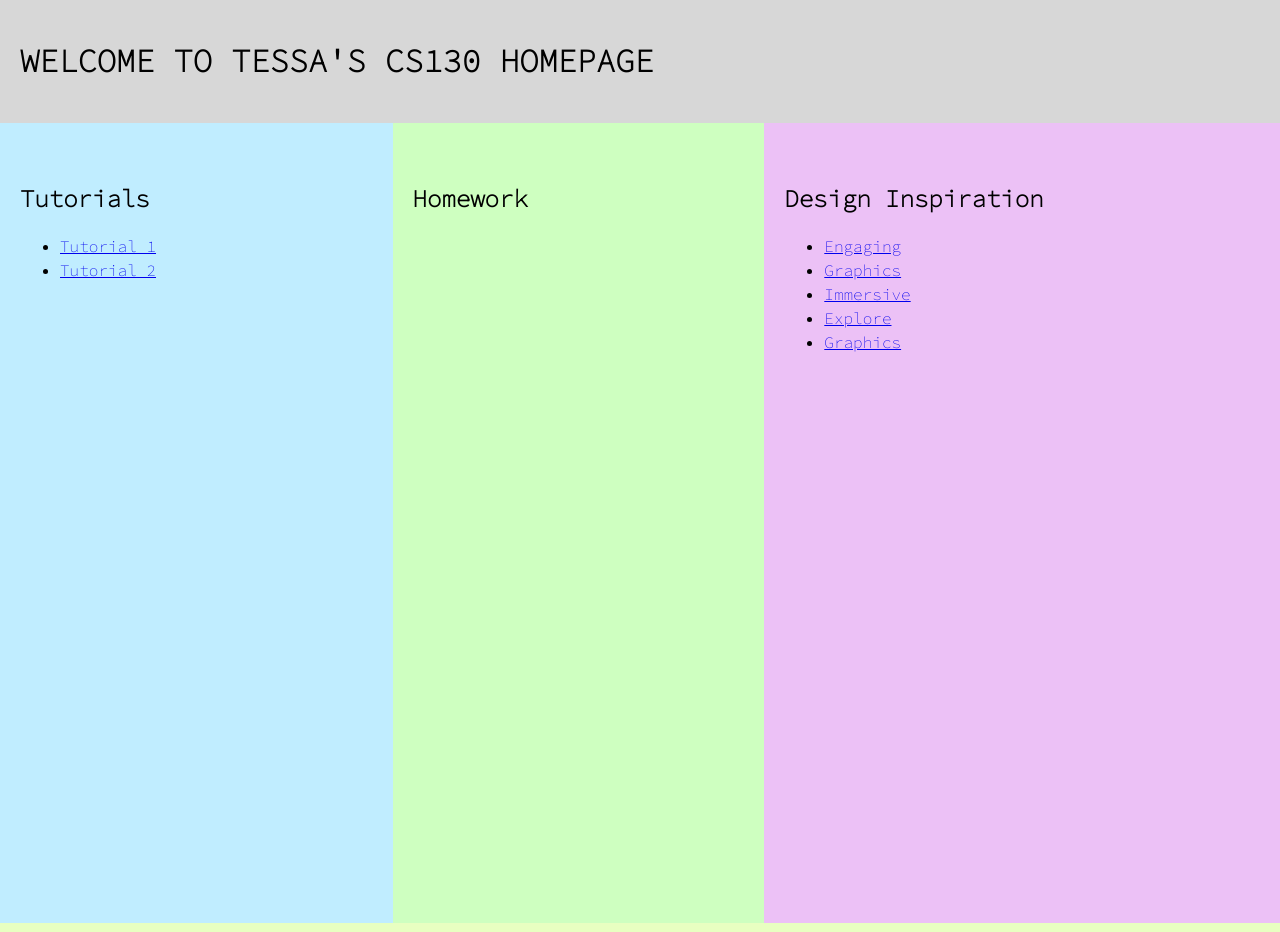
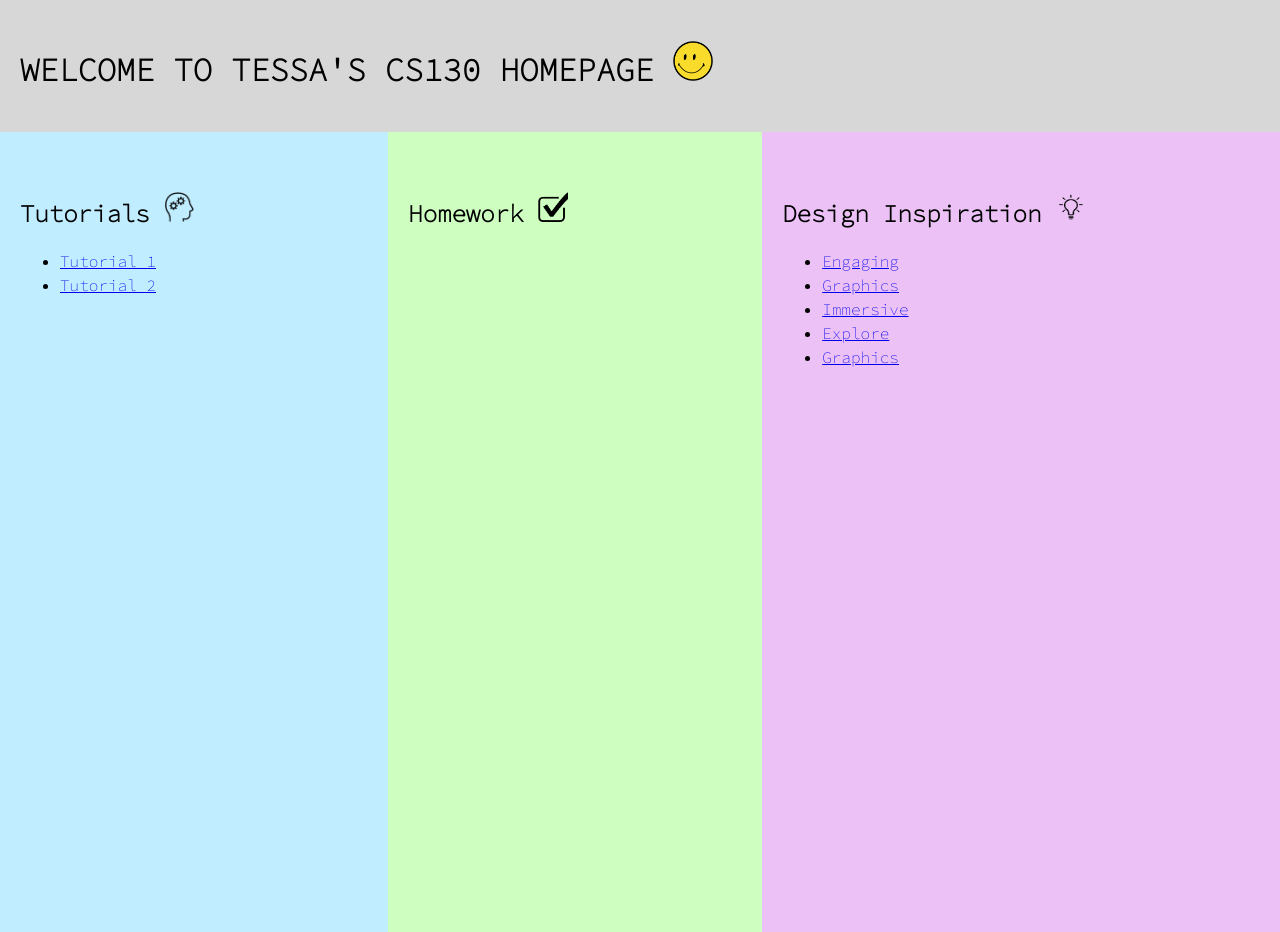
Before and after one commit to tessak7/cs130, a plain HTML site: page index.html in a window 1280 px wide. Drawn offline with Linux system fonts and the light colour scheme.

Commit message:
commit tutorial 3

```diff
--- a/index.html
+++ b/index.html
@@ -12,11 +12,19 @@
    <body>
        <!-- HTML content tags go here. Change anything you want! -->
        <header>
-           <h1>WELCOME TO TESSA'S CS130 HOMEPAGE</h1>
+           <h1>WELCOME TO TESSA'S CS130 HOMEPAGE
+               <img src="images/smiles.png"
+               width="40"
+               height="40"/>
+            </h1>
        </header>
        <main class="container">
             <section id="tutorials">
-                <h2>Tutorials</h2>
+                <h2>Tutorials
+                    <img src="images/learning.png"
+                    width="30"
+                    height="30"/>
+                </h2>
                 <!--
                     Links to your tutorial assignments go here.
                     When you submit a new tutorial, add a link to it
@@ -32,14 +40,22 @@
                 </ul>
             </section>
             <section id="homework">
-                <h2>Homework</h2>
+                <h2>Homework
+                    <img src="images/checkmark.png"
+                    width="30"
+                    height="30"/>
+                </h2>
                 <!--
                     Links to your Homework assignments go here.
                     When you submit a new HW assignment, add a link to it here (if applicable)
                 -->
             </section>
             <section id="inspiration">
-                <h2>Design Inspiration</h2>
+                <h2>Design Inspiration
+                    <img src="images/lightbulb.png"
+                    width="30"
+                    height="30"/>
+                </h2>
                 <!--
                     Links to 5-10 websites that inspire you
                 -->
```
Also changed, not shown: images/checkmark.png (added), images/learning.png (added), images/lightbulb.png (added), images/read.png (added), images/reading.png (added), images/smiles.png (added), images/welcome.png (added), 2 other files.
